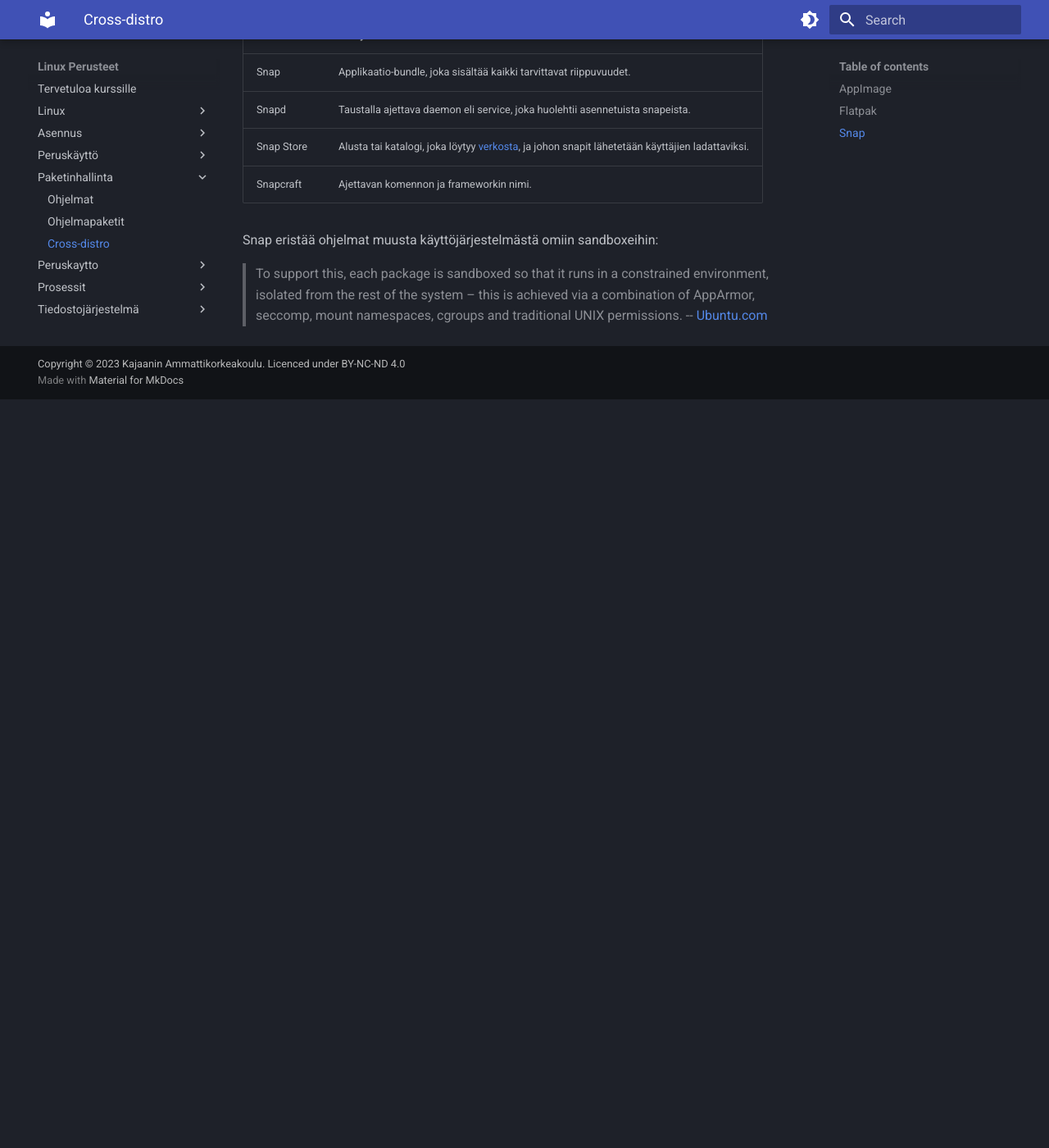
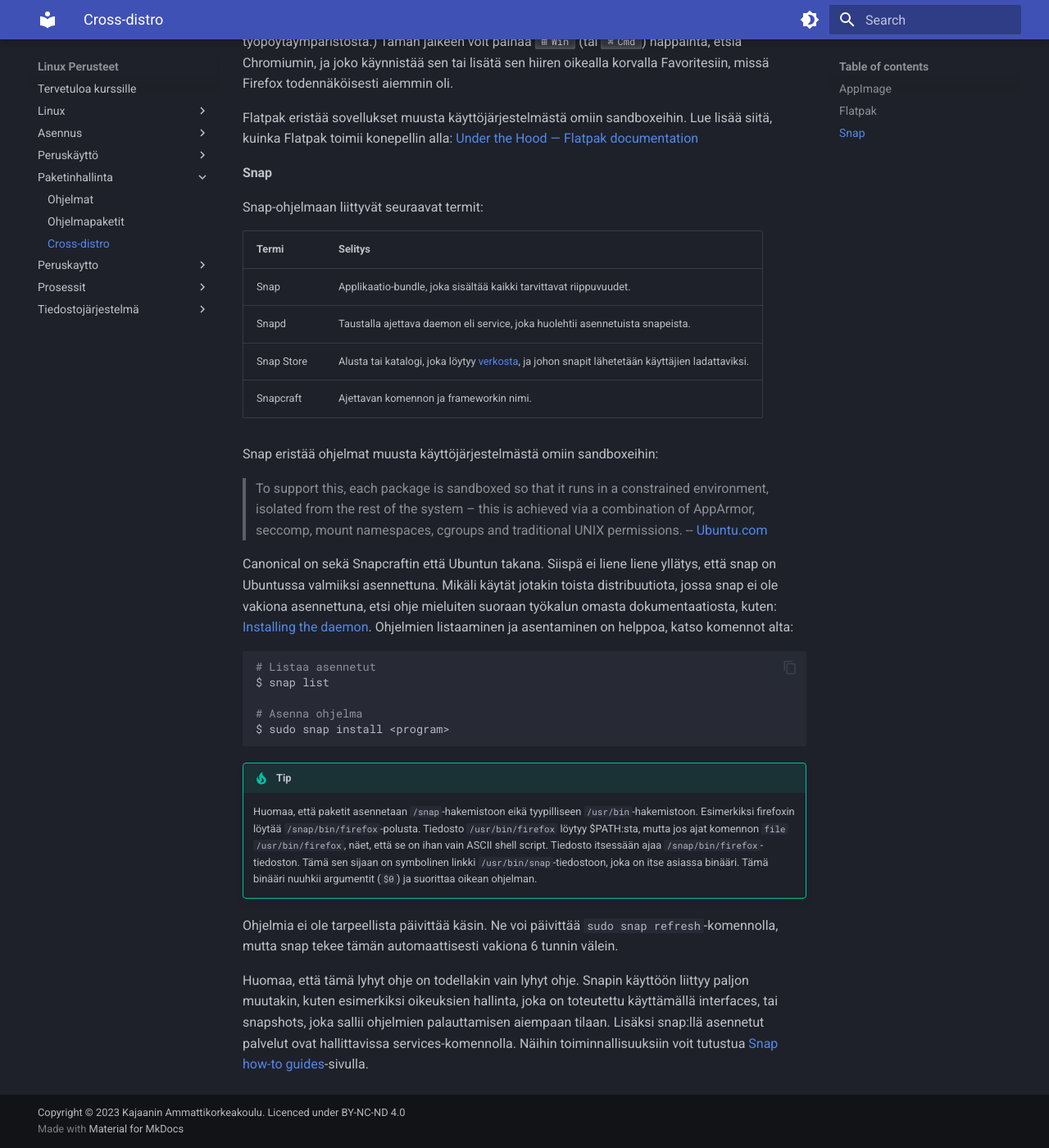
Before and after one commit to sourander/linux-perusteet, an MkDocs documentation site: the page built from docs/paketinhallinta/cross-distro.md, in a window 1280 px wide and 1400 px high, scrolled down 2377 px. Shown: the whole window at 82% size. Built offline with MkDocs 1.6.1 and Material for MkDocs 9.7.7, drawn with Linux system fonts in a browser that asks for light colours; before the commit the page ends 2864 px from its top, so only the background shows below that; some of the changed text lies outside the part shown.

Commit message:
Added snap commands

````diff
--- a/docs/paketinhallinta/cross-distro.md
+++ b/docs/paketinhallinta/cross-distro.md
@@ -17,7 +17,7 @@
 
 ```bash
 # Navigoi kotikansiosi lokaalien sovellusten hakemistoon
-cd ~/.local/bin/
+$ cd ~/.local/bin/
 
 # Siirrä tiedosto latauskansiosta
 $ mv ~/Downloads/Calibre-x86-64-20230918202913.AppImage calibre.AppImage
@@ -37,21 +37,26 @@
 
 ```bash
 $ sudo apt install flatpak
-
-# Lisää Flatpak repo
-$ flatpak remote-add \
---if-not-exists flathub \
-https://dl.flathub.org/repo/flathub.flatpakrepo
 ```
 
-Flatpakin avulla asennettavia ohjelmia voi etsiä [Flathub](https://flathub.org/):sta, mikäli lisäsit sen yllä olevalla komennolla.
+
+Flatpakin avulla asennettavia ohjelmia voi etsiä [Flathub](https://flathub.org/):sta. Repositorion itsensä ja ohjelmat voi asentaa joko käyttäjän omiin hakemistoihin tai järjestelmänlaajuisesti. Tämä asetetaan `--user`- tai `--system`-flagilla. Näistä jälkimmäinen on default, ja se vaatii sudo-oikeudet.
 
 Esimerkiksi HandBrake CLI:n, jolla voi muun muassa enkoodata videotiedostoja, voi asentaa ilman sudo-oikeuksia näin:
 
 ```bash
+# Lisää Flatpak repo
+$ flatpak --user remote-add \
+--if-not-exists flathub \
+https://dl.flathub.org/repo/flathub.flatpakrepo
+
 # Lokaalista tiedostosta
 $ flatpak --user install HandBrakeCLI-1.4.2-x86_64.flatpak
 ```
+
+!!! question "Tehtävä"
+
+    Tutki, minne Flatpak asensi tämän user-wide asennuksen.
 
 Tai kenties haluat eroon Snapin hallitsemasta Firefoxista ja siirtyä Flatpakin asentamaan ja hallitsemaan chromiumiin?
 
@@ -60,8 +65,12 @@
 $ sudo snap remove firefox
 
 # Asenna Chromium
-$ flatpak install flathub org.chromium.Chromium
+$ sudo flatpak install flathub org.chromium.Chromium
 ```
+
+!!! warning
+
+    Saatat joutua lisäämään `remote-add`:llä repositorion erikseen system-wide. Päättele, millä komennolla tämä hoituu käyttäen yllä näkyvää user-wide esimerkkiä.
 
 Yllä olevan komennon jälkeen sinun pitää logata ulos ja sisään Gnomesta (tai muusta työpöytäympäristöstä.) Tämän jälkeen voit painaa ++windows++ (tai ++command++) näppäintä, etsiä Chromiumin, ja joko käynnistää sen tai lisätä sen hiiren oikealla korvalla Favoritesiin, missä Firefox todennäköisesti aiemmin oli.
 
@@ -83,3 +92,21 @@
 Snap eristää ohjelmat muusta käyttöjärjestelmästä omiin sandboxeihin:
 
 > To support this, each package is sandboxed so that it runs in a constrained environment, isolated from the rest of the system – this is achieved via a combination of AppArmor, seccomp, mount namespaces, cgroups and traditional UNIX permissions. -- [Ubuntu.com](https://ubuntu.com/blog/a-guide-to-snap-permissions-and-interfaces)
+
+Canonical on sekä Snapcraftin että Ubuntun takana. Siispä ei liene liene yllätys, että snap on Ubuntussa valmiiksi asennettuna. Mikäli käytät jotakin toista distribuutiota, jossa snap ei ole vakiona asennettuna, etsi ohje mieluiten suoraan työkalun omasta dokumentaatiosta, kuten: [Installing the daemon](https://snapcraft.io/docs/installing-snapd). Ohjelmien listaaminen ja asentaminen on helppoa, katso komennot alta:
+
+```bash
+# Listaa asennetut
+$ snap list
+
+# Asenna ohjelma
+$ sudo snap install <program>
+```
+
+!!! tip
+
+    Huomaa, että paketit asennetaan `/snap`-hakemistoon eikä tyypilliseen `/usr/bin`-hakemistoon. Esimerkiksi firefoxin löytää `/snap/bin/firefox`-polusta. Tiedosto `/usr/bin/firefox` löytyy $PATH:sta, mutta jos ajat komennon `file /usr/bin/firefox`, näet, että se on ihan vain ASCII shell script. Tiedosto itsessään ajaa `/snap/bin/firefox`-tiedoston. Tämä sen sijaan on symbolinen linkki `/usr/bin/snap`-tiedostoon, joka on itse asiassa binääri. Tämä binääri nuuhkii argumentit (`$0`) ja suorittaa oikean ohjelman.
+
+Ohjelmia ei ole tarpeellista päivittää käsin. Ne voi päivittää `sudo snap refresh`-komennolla, mutta snap tekee tämän automaattisesti vakiona 6 tunnin välein.
+
+Huomaa, että tämä lyhyt ohje on todellakin vain lyhyt ohje. Snapin käyttöön liittyy paljon muutakin, kuten esimerkiksi oikeuksien hallinta, joka on toteutettu käyttämällä interfaces, tai snapshots, joka sallii ohjelmien palauttamisen aiempaan tilaan. Lisäksi snap:llä asennetut palvelut ovat hallittavissa services-komennolla. Näihin toiminnallisuuksiin voit tutustua [Snap how-to guides](https://snapcraft.io/docs/snap-howto)-sivulla.
````
Also changed, not shown: docs/paketinhallinta/ohjelmapaketit.md (+4 -4 lines), docs/tiedostojärjestelmä/lvm.md (+2 -2 lines).
